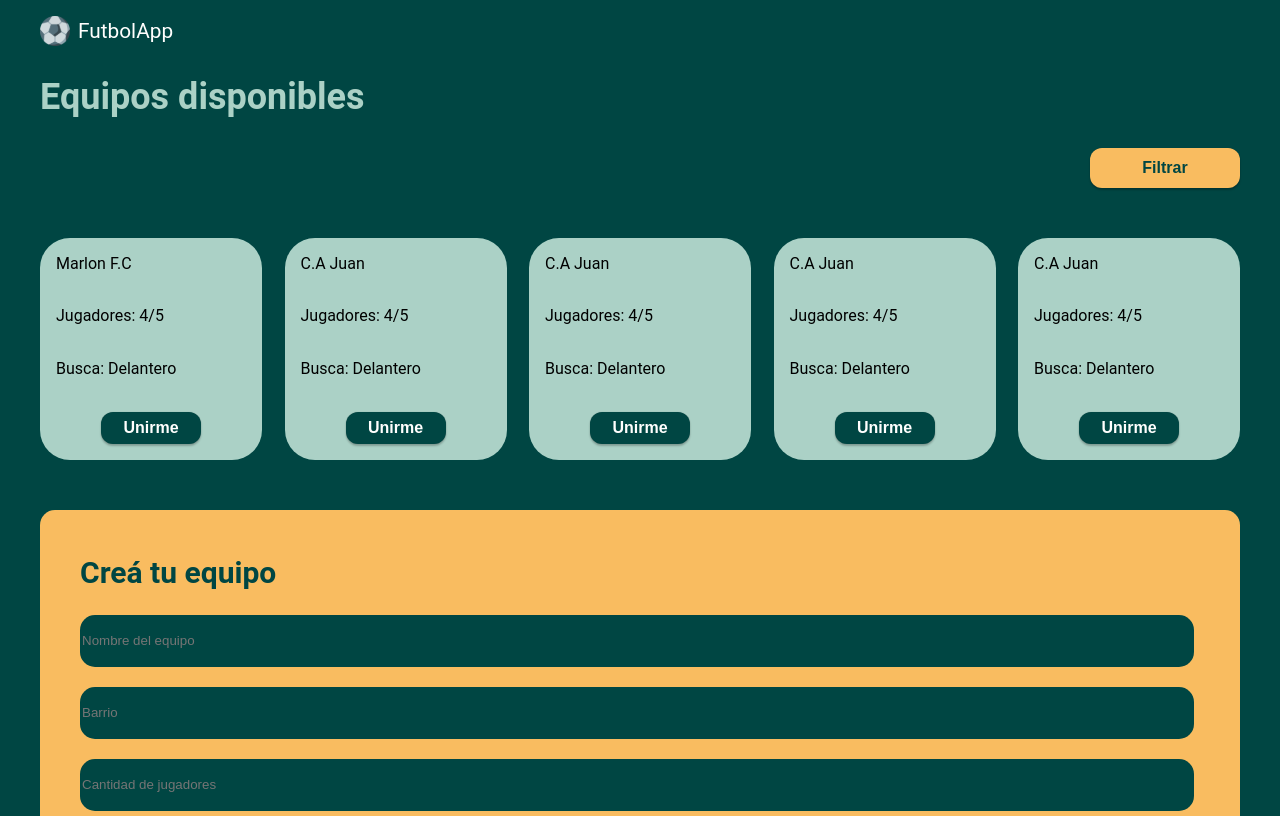
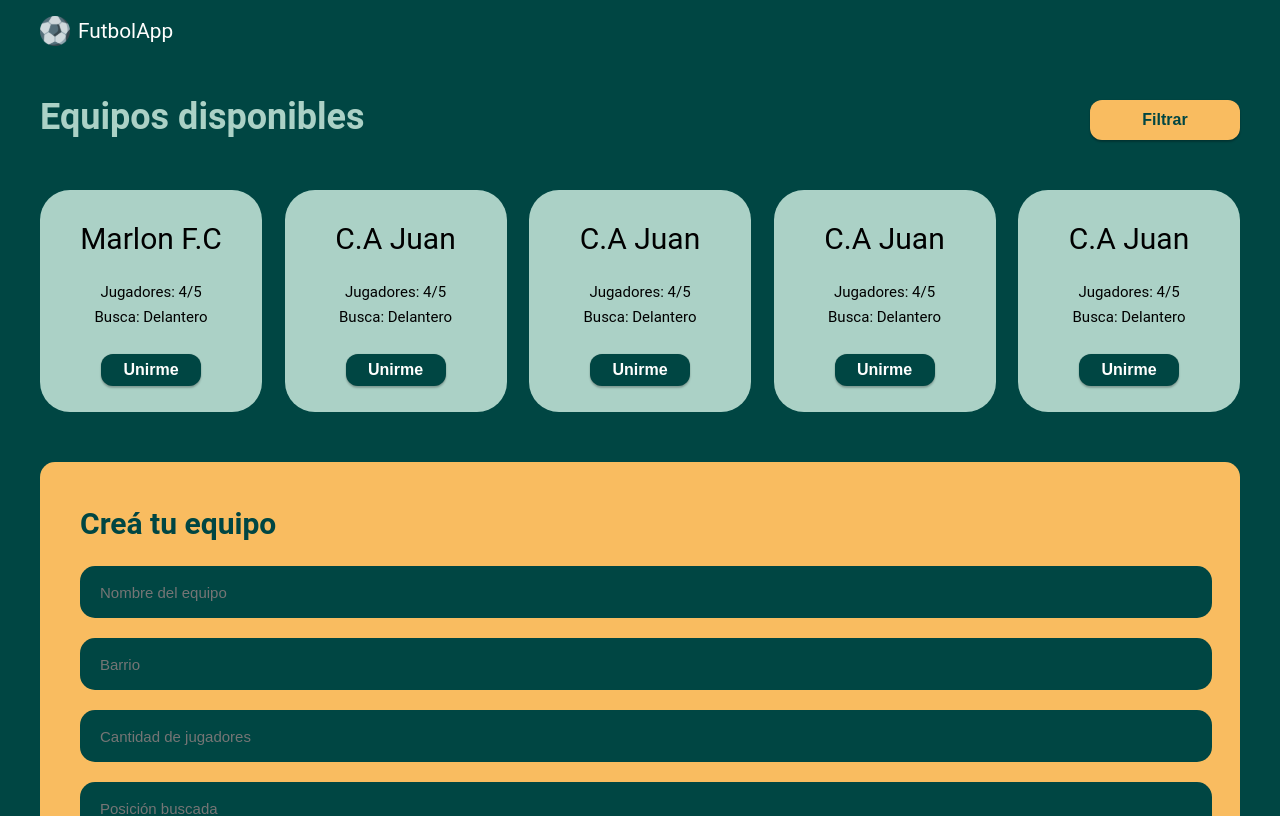
Before and after one commit to macbenites/pg-frontend, a React (Create React App) app: page /teams in a window 1280 px wide. Shown: the top 816 px of the page. Built offline with nearby package versions, Linux system fonts and the light colour scheme; no server answers.

Commit message:
detalles en Teams y searchBar de home 1 linea de codigo

```diff
--- a/src/Styles/CardsTeams.js
+++ b/src/Styles/CardsTeams.js
@@ -12,21 +12,31 @@ export const MainCardsTeams = styled.div`
     padding: 1rem;
 `
 export const TeamName = styled.div`
-
+    display: flex;
+    font-size: 30px;
+    justify-content: center;
+    margin-top: 15px;
 `
 
 export const Players = styled.div`
-
+    display: flex;
+    justify-content: center;
+    font-size:15px;
+    margin-top: 20px;
 `
 
 export const Search = styled.div`
-
+    display: flex;
+    justify-content: center;
+    font-size:15px;
+    margin-bottom: 20px;
 `
 
 export const ButtonCardsTeams = styled(Button)`
-background-color: #004643;
-width: 100px;
-height: 30px;
-display: flex;
-margin-left: 45px;
+    background-color: #004643;
+    width: 100px;
+    height: 30px;
+    display: flex;
+    margin-left: 45px;
+    margin-bottom: 10px;
 `
--- a/src/Styles/Home.js
+++ b/src/Styles/Home.js
@@ -36,11 +36,12 @@ export const IntroStyle = styled.div`
         margin-right: 2rem;
         font-size: 15px;
         border: none;
+        padding-left: 20px;
     }
 `
 
 export const CardsStyle = styled.div`
-display: flex;
-flex-direction: raw;
-justify-content: space-between;
+    display: flex;
+    flex-direction: raw;
+    justify-content: space-between;
 `
--- a/src/Styles/Teams.js
+++ b/src/Styles/Teams.js
@@ -3,6 +3,7 @@ import { Button } from "../Styles/reusable/Button"
 
 export const TitleStyle = styled.h2`
     color:#abd1c6;
+    display: flex;
 `
 
 export const CardsTeamStyle = styled.div`
@@ -32,6 +33,8 @@ input{
         margin-left: 20px;
         margin-bottom: 20px;
         border: none;
+        font-size: 15px;
+        padding-left: 20px;
     }
 `
 
@@ -42,7 +45,7 @@ margin-left: 970px;
 export const BtnTeamsFilter = styled(Button)`
     width: 150px;
     height: 40px;
-    margin-top: 1rem;
+    margin-top: -5.5rem;
     margin-left: 1050px;
     background-color: #F9BC60;
     p{
```
Lines whose indentation alone changed are shown as unchanged.
